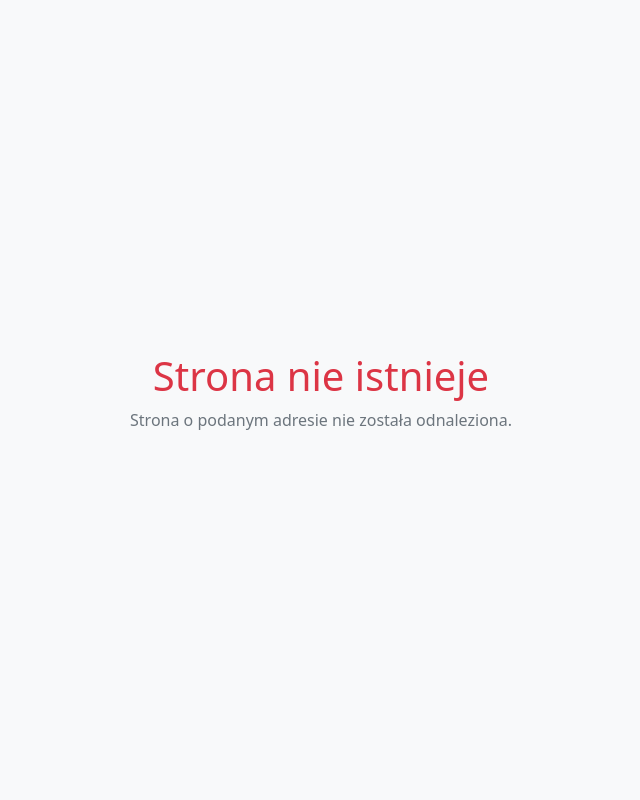
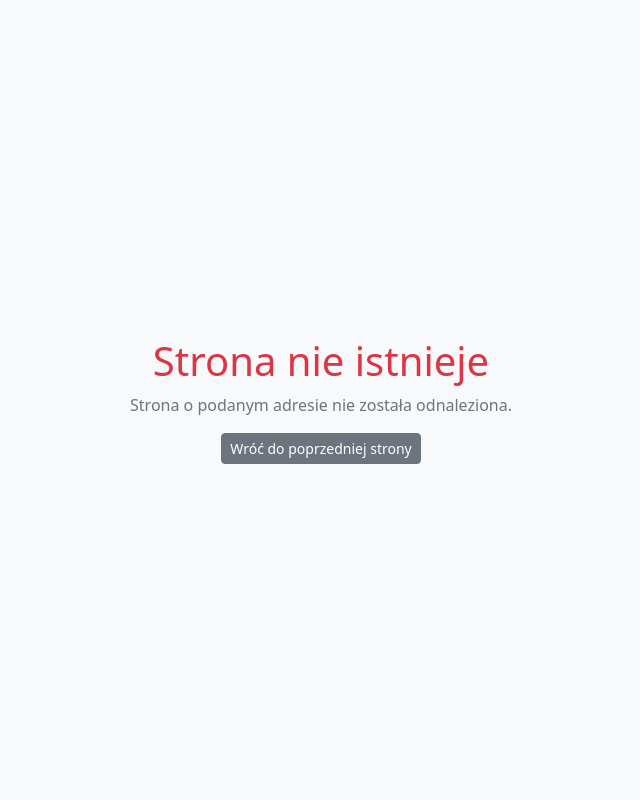
Before and after one commit to konradkubczyk/CeneoWebScraper, a Flask app: page /historia/ in a window 1280 px wide. Shown: the whole page, without its empty margins (319-959 px from the left). Run offline with Flask 2, Linux system fonts and the light colour scheme.

Commit message:
HOMEWORK KK

```diff
--- a/app/templates/404.html
+++ b/app/templates/404.html
@@ -1,18 +1,28 @@
 <!DOCTYPE html>
 <html>
+
 <head>
     <meta charset="UTF-8">
     <meta name="viewport" content="width=device-width, initial-scale=1.0">
     <title>Ceneo Web Scraper</title>
-        <link href="https://cdn.jsdelivr.net/npm/bootstrap@5.2.0-beta1/dist/css/bootstrap.min.css" rel="stylesheet" integrity="sha384-0evHe/X+R7YkIZDRvuzKMRqM+OrBnVFBL6DOitfPri4tjfHxaWutUpFmBp4vmVor" crossorigin="anonymous">
-        <script src="https://cdn.jsdelivr.net/npm/bootstrap@5.2.0-beta1/dist/js/bootstrap.bundle.min.js" integrity="sha384-pprn3073KE6tl6bjs2QrFaJGz5/SUsLqktiwsUTF55Jfv3qYSDhgCecCxMW52nD2" crossorigin="anonymous"></script>
+    <link href="https://cdn.jsdelivr.net/npm/bootstrap@5.2.0-beta1/dist/css/bootstrap.min.css" rel="stylesheet"
+        integrity="sha384-0evHe/X+R7YkIZDRvuzKMRqM+OrBnVFBL6DOitfPri4tjfHxaWutUpFmBp4vmVor" crossorigin="anonymous">
+    <script src="https://cdn.jsdelivr.net/npm/bootstrap@5.2.0-beta1/dist/js/bootstrap.bundle.min.js"
+        integrity="sha384-pprn3073KE6tl6bjs2QrFaJGz5/SUsLqktiwsUTF55Jfv3qYSDhgCecCxMW52nD2"
+        crossorigin="anonymous"></script>
+    <link rel="stylesheet" href="https://cdn.jsdelivr.net/npm/bootstrap-icons@1.8.3/font/bootstrap-icons.css">
 </head>
+
 <body>
     <div class="vh-100 text-bg-light d-flex align-items-center justify-content-center text-center">
         <main class="align-middle">
             <h1 class="fs-1 text-danger">Strona nie istnieje</h1>
             <p class="fs-6 text-secondary">Strona o podanym adresie nie została odnaleziona.</p>
+            <button type="button" class="btn btn-sm btn-secondary" onclick="history.back()">
+                Wróć do poprzedniej strony
+            </button>
         </main>
     </div>
 </body>
+
 </html>
--- a/app/templates/index.html
+++ b/app/templates/index.html
@@ -35,7 +35,7 @@
                         </li>
                     </ul>
                     <form class="d-flex" role="search">
-                        <input class="form-control me-2 text-white bg-dark" type="search" placeholder="Search"
+                        <input class="form-control me-2 text-white bg-dark" type="search" placeholder="ID lub URL produktu..."
                             aria-label="Wprowadź URL produktu...">
                         <button class="btn btn-outline-light" type="submit">Szukaj</button>
                     </form>
```
Lines whose indentation alone changed are shown as unchanged.
